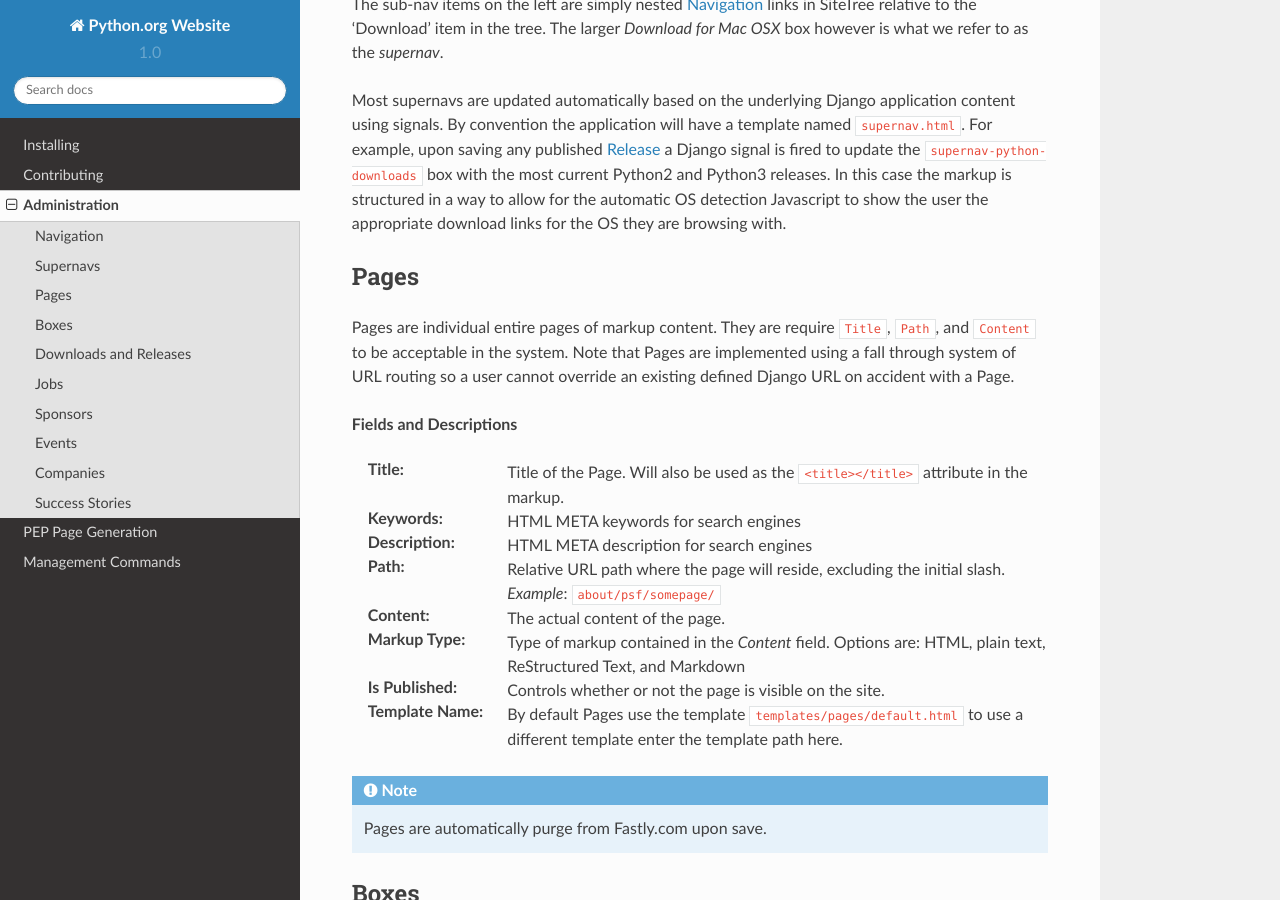
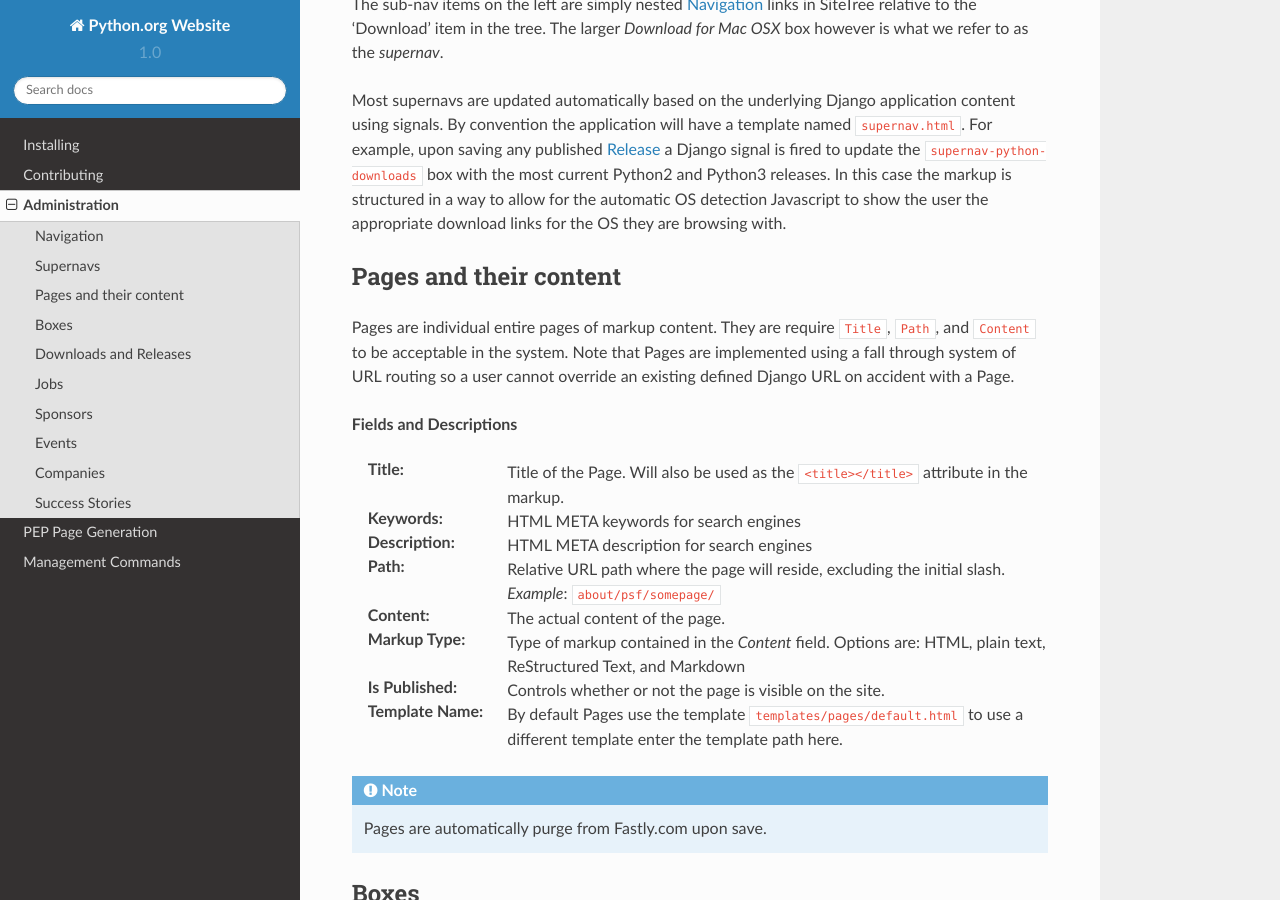
Before and after one commit to python/pythondotorg, a Sphinx documentation site: the page built from docs/source/administration.rst, in a window 1280 px wide and 900 px high, scrolled down 1018 px. Built offline with Sphinx 7.4.7 and the Read the Docs theme 2.0.0, drawn with Linux system fonts in a browser that asks for light colours.

Commit message:
Update administration.rst

```diff
--- a/docs/source/administration.rst
+++ b/docs/source/administration.rst
@@ -29,7 +29,7 @@ By convention the application will have a template named ``supernav.html``. For
 
 .. _pages:
 
-Pages
+Pages and their content
 -----
 
 Pages are individual entire pages of markup content.  They are require ``Title``, ``Path``, and ``Content`` to be acceptable in the system.  Note that Pages are implemented using a fall through system of URL routing so a user cannot override an existing defined Django URL on accident with a Page.
```
